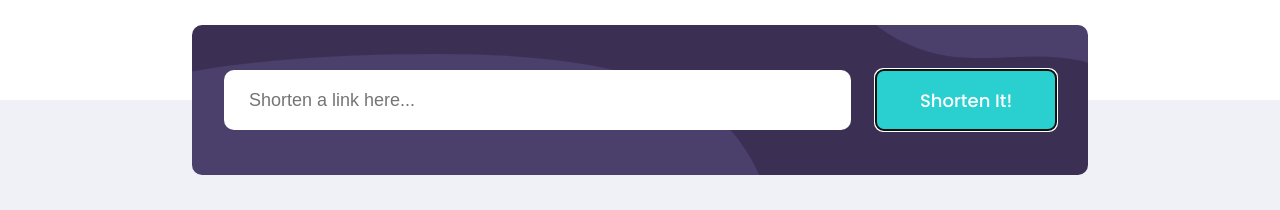
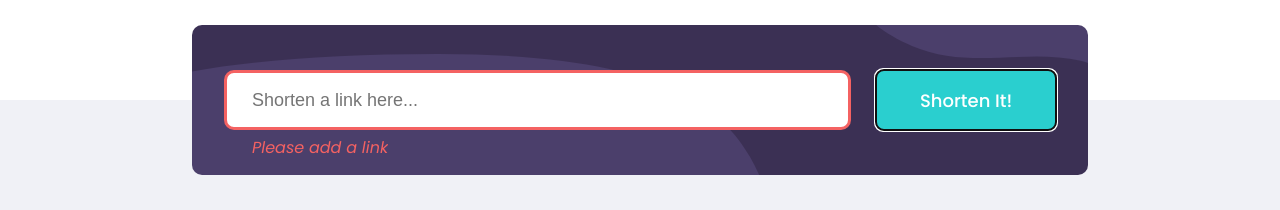
Before and after one commit to itstalalsalman/url-shortening-app, a React (Vite) app: page / in a window 1280 px wide. Both pictures are taken after a click on the button "Shorten It!". Shown: the part 860-1070 px from the top of the page. Built offline with nearby package versions, Linux system fonts and the light colour scheme.

Commit message:
State Management Handled Along with API calling using axios post request and sending body param for url and then displaying input output. Regex added to test inputs and errors displayed based on the tests.

```diff
--- a/package.json
+++ b/package.json
@@ -10,6 +10,7 @@
     "preview": "vite preview"
   },
   "dependencies": {
+    "axios": "^1.7.4",
     "react": "^18.3.1",
     "react-dom": "^18.3.1",
     "zustand": "^4.5.5"
--- a/src/components/UrlInput/UrlInput.css
+++ b/src/components/UrlInput/UrlInput.css
@@ -31,3 +31,17 @@
     height: 60px;
     font-size: 18px;
 }
+
+.error{
+    border: 3px solid var(--Red);
+}
+
+.error-text{
+    position: absolute;
+    color: var(--Red);
+    bottom: 15px;
+    left: 60px;
+    font-style: italic;
+    font-size: 16px;
+    font-family: 500;
+}
--- a/src/components/UrlInput/UrlInput.jsx
+++ b/src/components/UrlInput/UrlInput.jsx
@@ -1,12 +1,42 @@
 import './UrlInput.css';
+import axios from 'axios';
 
-import desktopIcon from '../../assets/bg-boost-desktop.svg';
+import useStore from '../../store';
+import { validUrlIput } from '../../regex';
 
 const UrlInput = () => {
+  const {urlInputVal, setUrlInputVal, error, setError, errorText, setErrorText, setUrlSearched} = useStore();
+
+  const fetchDataFromAPI = async (url) => {
+      let result;
+      await axios.post('/api', { url: url })
+                  .then((response) => result = response.data.result_url)
+                  .catch((error) => console.error(error));
+      return result;
+  }
+
+  const handleClickAndResult = async () => {
+    if(urlInputVal === ''){
+      setError(true);
+      setErrorText("Please add a link");
+      return ;
+    }
+    if(!validUrlIput.test(urlInputVal)){
+      alert('asdd')
+      setError(true)
+      setErrorText("Incorrect link");
+      return ;
+    }
+
+    const shortUrl = await fetchDataFromAPI(urlInputVal);
+    setUrlSearched({inpUrl: urlInputVal, resUrl: shortUrl});
+  }
+
   return (
     <div className="inp-url flex-props">
-        <input type="text" className="url-input" placeholder='Shorten a link here...'/>
-        <button className='green-hover'>Shorten It!</button>
+        <input type="text" className={`url-input ${error ? 'error' : ''}`} value={urlInputVal} onChange={(e) => setUrlInputVal(e.target.value)} placeholder='Shorten a link here...'/>
+        <button className='green-hover' onClick={() => handleClickAndResult()}>Shorten It!</button>
+        {error && <p className='error-text'>{errorText}</p>}
     </div>
   )
 }
--- a/src/components/UrlOutput/UrlOutput.css
+++ b/src/components/UrlOutput/UrlOutput.css
@@ -27,9 +27,13 @@
     justify-content: space-between;
     align-items: center;
     color: var(--Cyan);
+    gap: 20px;
 }
 
 .copy-btn{
     background-color: var(--Cyan);
     color: white;
+    width: 100px;
+    height: 40px;
+    overflow: hidden;
 }
--- a/src/components/UrlOutput/UrlOutput.jsx
+++ b/src/components/UrlOutput/UrlOutput.jsx
@@ -1,16 +1,21 @@
 import './UrlOutput.css';
+import useStore from '../../store';
 
 const UrlOutput = () => {
-
+  const { urlSearched } = useStore();
   return (
     <div className='url-output-container'>
-        {/* <div className='output'>
-            <h3 className='input-head'>https://youtube.com</h3>
-            <div className='output-copy-cont'>
-                <h4>http://rel.link/k4ryt3</h4>
-                <button className='copy-btn green-hover'>Copy</button>
+        {urlSearched.length > 0 &&
+          urlSearched.map((obj) => (
+            <div className='output'>
+              <h3 className='input-head'>{obj.inpUrl}</h3>
+              <div className='output-copy-cont'>
+                  <h4>{obj.resUrl}</h4>
+                  <button className='copy-btn green-hover flex-props'>Copy</button>
+              </div>
             </div>
-        </div> */}
+          ))
+        }
     </div>
   )
 }
--- /dev/null
+++ b/src/regex.js
@@ -0,0 +1,3 @@
+const expression = /^http[s]?:\/\/www\.[a-zA-Z0-9]+\.[a-z]+$/;
+
+export const validUrlIput = new RegExp(expression)
--- a/src/store.js
+++ b/src/store.js
@@ -1,7 +1,14 @@
 import { create } from "zustand";
 
-const useStore = create((set) => {
-
-});
+const useStore = create((set) => ({
+    urlInputVal: "",
+    setUrlInputVal: (newVal) => set(() => ({urlInputVal: newVal})),
+    error: false,
+    setError: (newErr) => set(() => ({error: newErr})),
+    errorText: "",
+    setErrorText: (newText) => set(() => ({errorText: newText})),
+    urlSearched: [],
+    setUrlSearched: (newSearch) => set((state) => ({urlSearched: [...state.urlSearched, newSearch]}))
+}));
 
 export default useStore;
--- a/vite.config.js
+++ b/vite.config.js
@@ -4,4 +4,13 @@ import react from '@vitejs/plugin-react-swc'
 // https://vitejs.dev/config/
 export default defineConfig({
   plugins: [react()],
+  server: {
+    proxy: {
+      '/api': {
+        target: 'https://cleanuri.com',
+        changeOrigin: true,
+        rewrite: (path) => path.replace(/^\/api/, '/api/v1/shorten'),
+      },
+    },
+  },
 })
```
Also changed, not shown: 1 other file (tests, documents, lock files or other folders).
